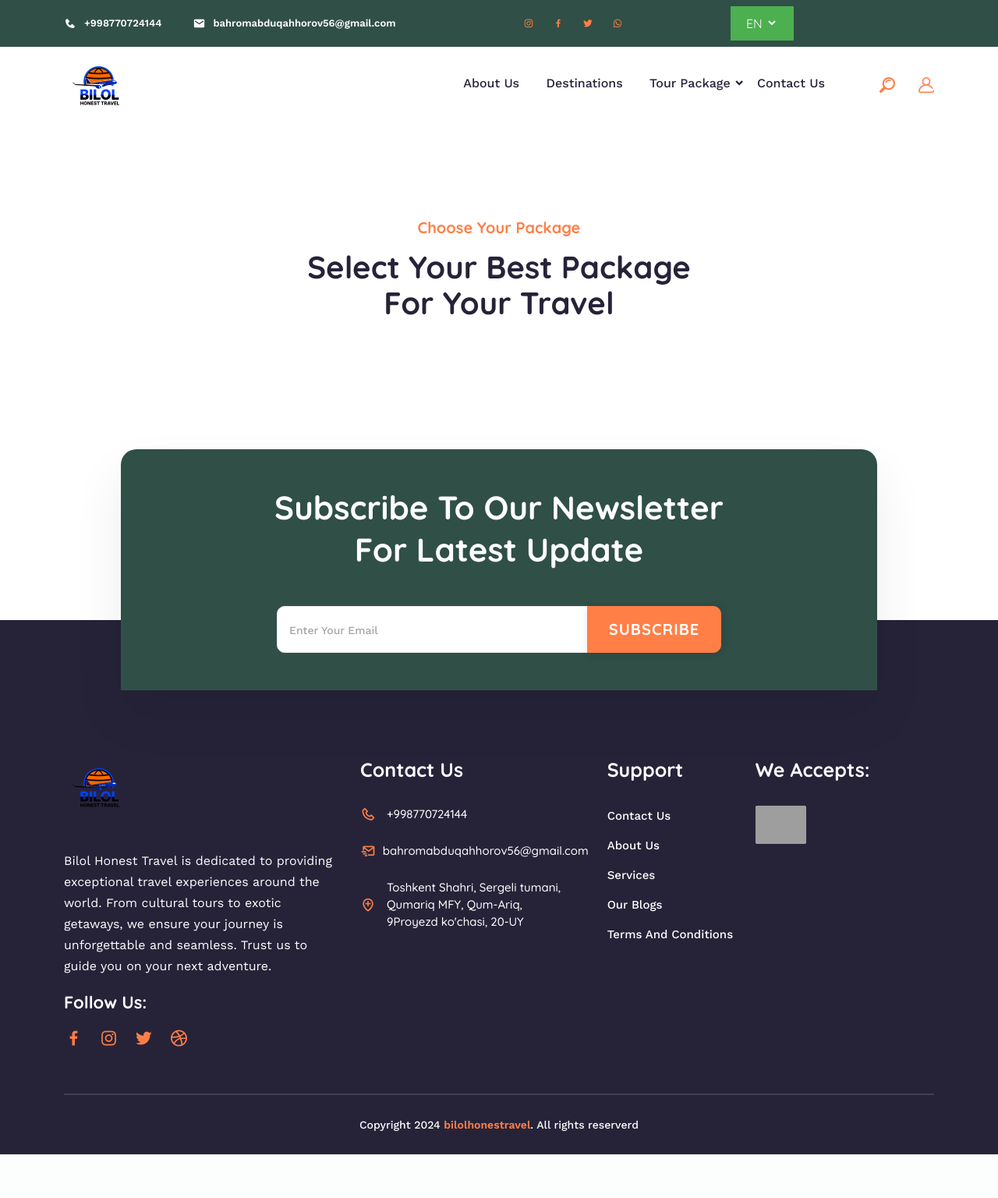
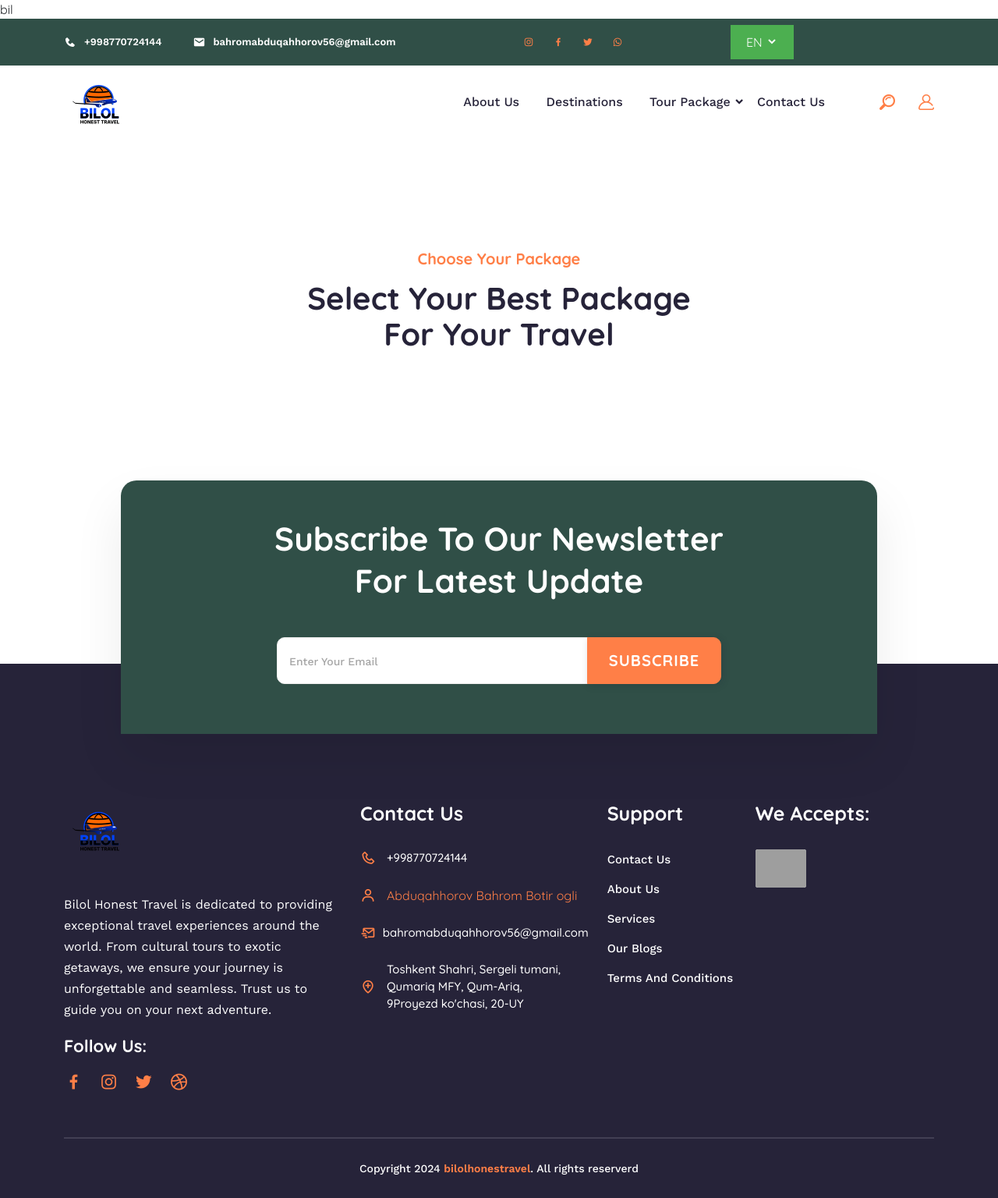
Before and after one commit to temirovv/travel-company, a Django app: page /en/ in a window 1280 px wide. Shown: the whole page at 78% size. Before the commit the page ends 1480 px from the top, so only its background shows below. Run offline with Django 5.2, Linux system fonts and the light colour scheme; data that the repository does not hold is empty; parts of the project's set-up code (start-up, migrations or seed data) failed here and were passed over; some libraries are stand-ins or nearby versions; some web fonts are replaced; grey boxes are pictures that could not be loaded.

Commit message:
new translatable fields added and director's name added

```diff
--- a/templates/index.html
+++ b/templates/index.html
@@ -1,4 +1,4 @@
-{% load static %}
+bil{% load static %}
 {% load i18n %}
 {% load humanize %}
 
@@ -589,6 +589,12 @@
                                     </div>
                                 </div>
                                 <div class="contact-box">
+                                    <span><i class="bx bx-user"></i></span>
+                                    <div>
+                                        {% trans 'Abduqahhorov Bahrom Botir ogli' %}
+                                    </div>
+                                </div>
+                                <div class="contact-box">
                                     <span><i class="bx bx-mail-send"></i></span>
                                     <div>
                                         <a href="mailto:bahromabduqahhorov56@gmail.com">bahromabduqahhorov56@gmail.com</a>
--- a/templates/package-details.html
+++ b/templates/package-details.html
@@ -770,6 +770,12 @@ x{% load static %}
                                     </div>
                                 </div>
                                 <div class="contact-box">
+                                    <span><i class="bx bx-user"></i></span>
+                                    <div>
+                                        {% trans 'Abduqahhorov Bahrom Botir ogli' %}
+                                    </div>
+                                </div>
+                                <div class="contact-box">
                                     <span><i class="bx bx-mail-send"></i></span>
                                     <div>
                                         <a href="mailto:bahromabduqahhorov56@gmail.com">bahromabduqahhorov56@gmail.com</a>
```
Also changed, not shown: locale/en/LC_MESSAGES/django.po, locale/ru/LC_MESSAGES/django.po, locale/uz/LC_MESSAGES/django.po, 2 other files.
